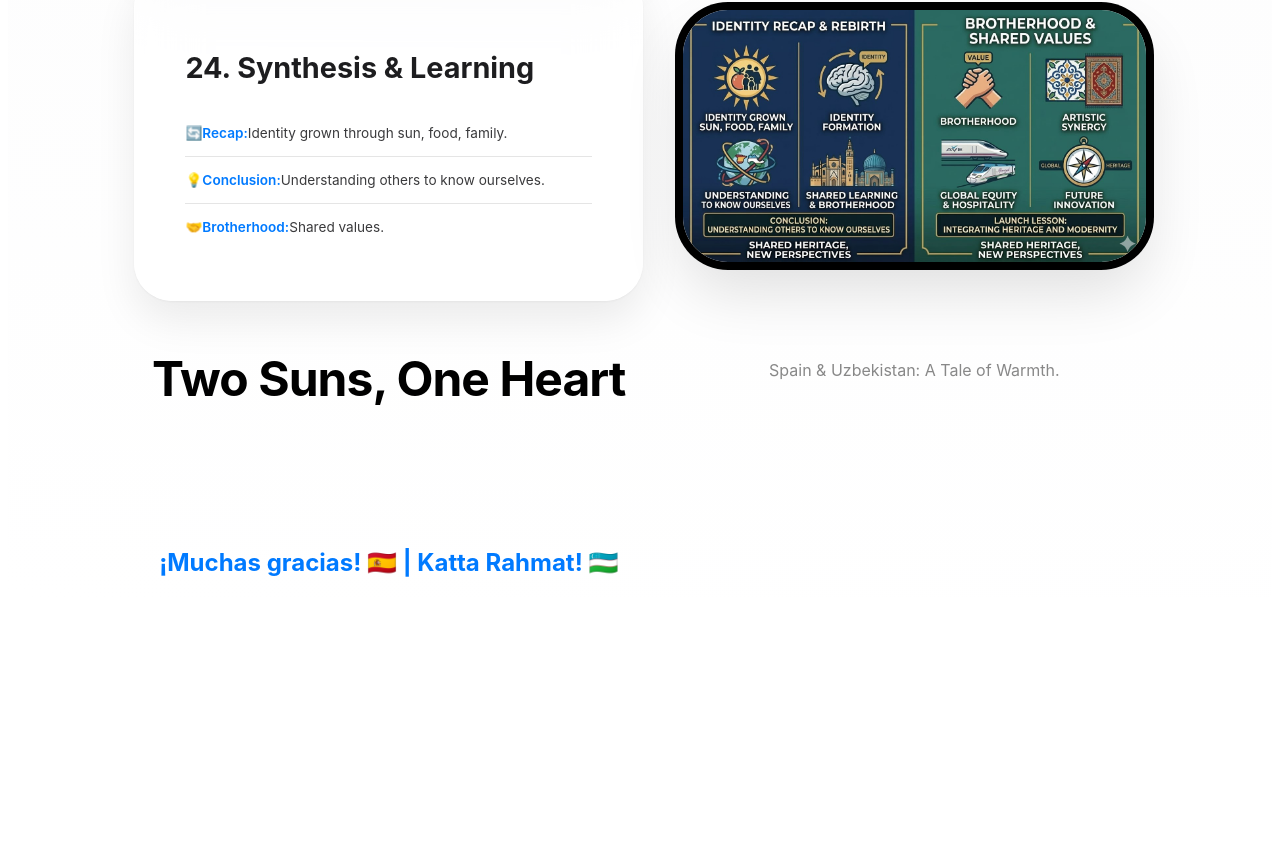
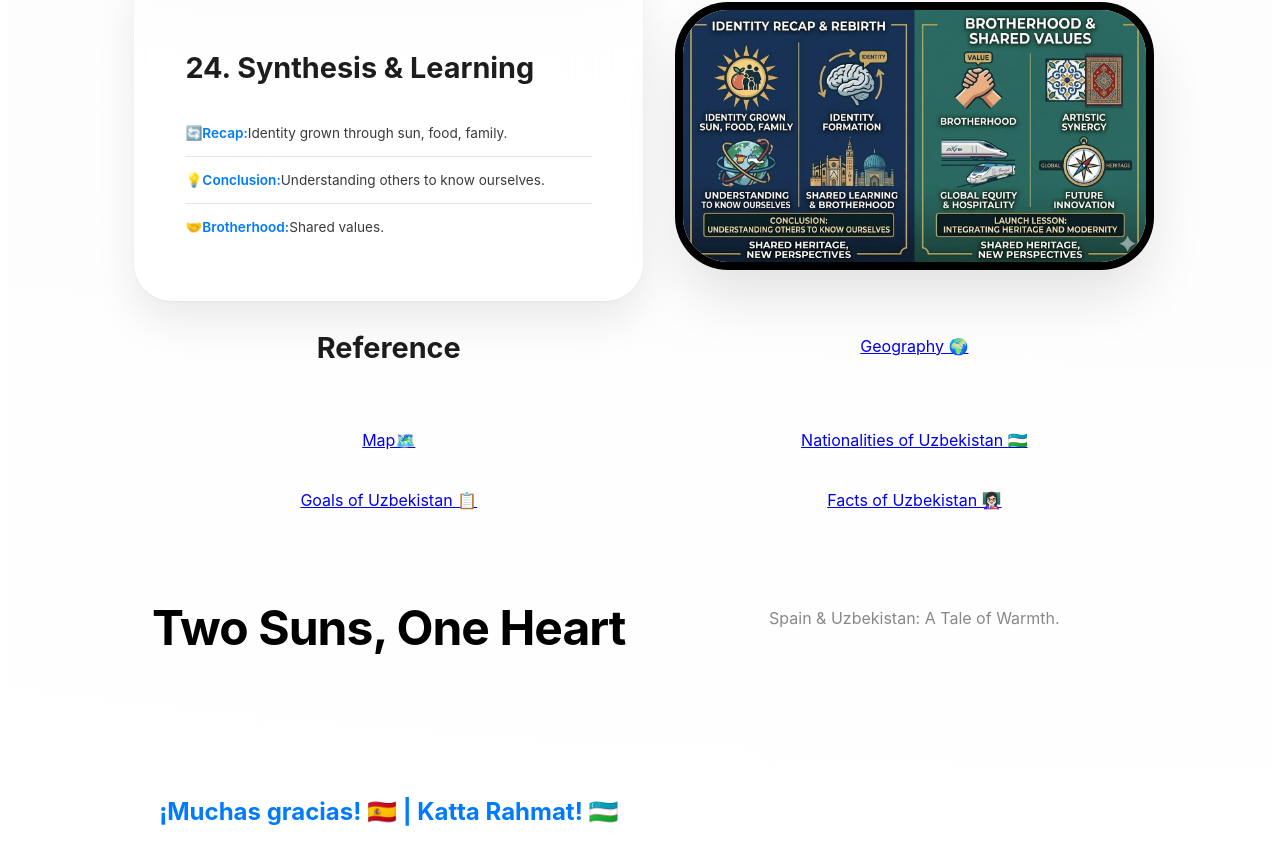
Before and after one commit to firdBro/Presentation, a plain HTML site: page index.html in a window 1280 px wide. Shown: the part 9422-10276 px from the top of the page. Before the commit the page ends 10027 px from the top, so only its background shows below. Drawn offline with Linux system fonts and the light colour scheme.

Commit message:
Add reference links for geography and Uzbekistan
Added reference links related to geography and Uzbekistan.

```diff
--- a/index.html
+++ b/index.html
@@ -396,6 +396,12 @@
 
             <section data-background-color="#1d1d1f">
                 <div class="slide-content" style="flex-direction: column; justify-content: center; text-align: center;">
+                    <h3> Reference </h3>
+                    <a href="https://kids.nationalgeographic.com/geography/countries/article/spain"> Geography 🌍</a>
+                    <a href="https://www.bbc.com/news/world-europe-17941641">Map🗺️</a>
+                    <a href="https://www.advantour.com/uzbekistan/people.htm">Nationalities of Uzbekistan 🇺🇿</a>
+                    <a href="https://uzbekistan.un.org/en">Goals of Uzbekistan 📋</a>
+                    <a href="https://www.un.int/uzbekistan/uzbekistan/country-facts">Facts of Uzbekistan 👩🏻‍🏫</a>
                     <h1 style="color: #fff;">Two Suns, One Heart</h1>
                     <p style="color: #888;">Spain & Uzbekistan: A Tale of Warmth.</p>
                     <div style="margin-top: 50px;">
```
